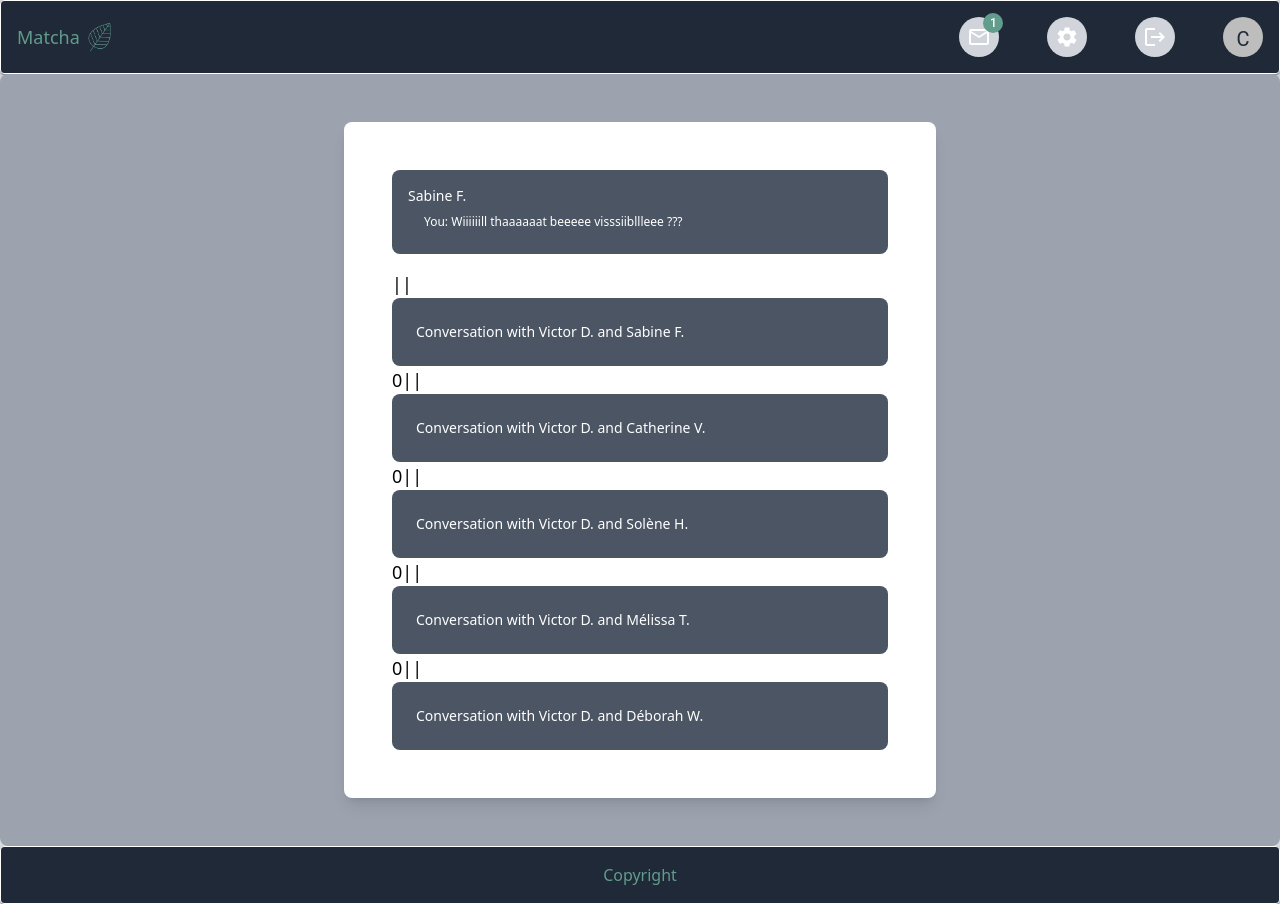
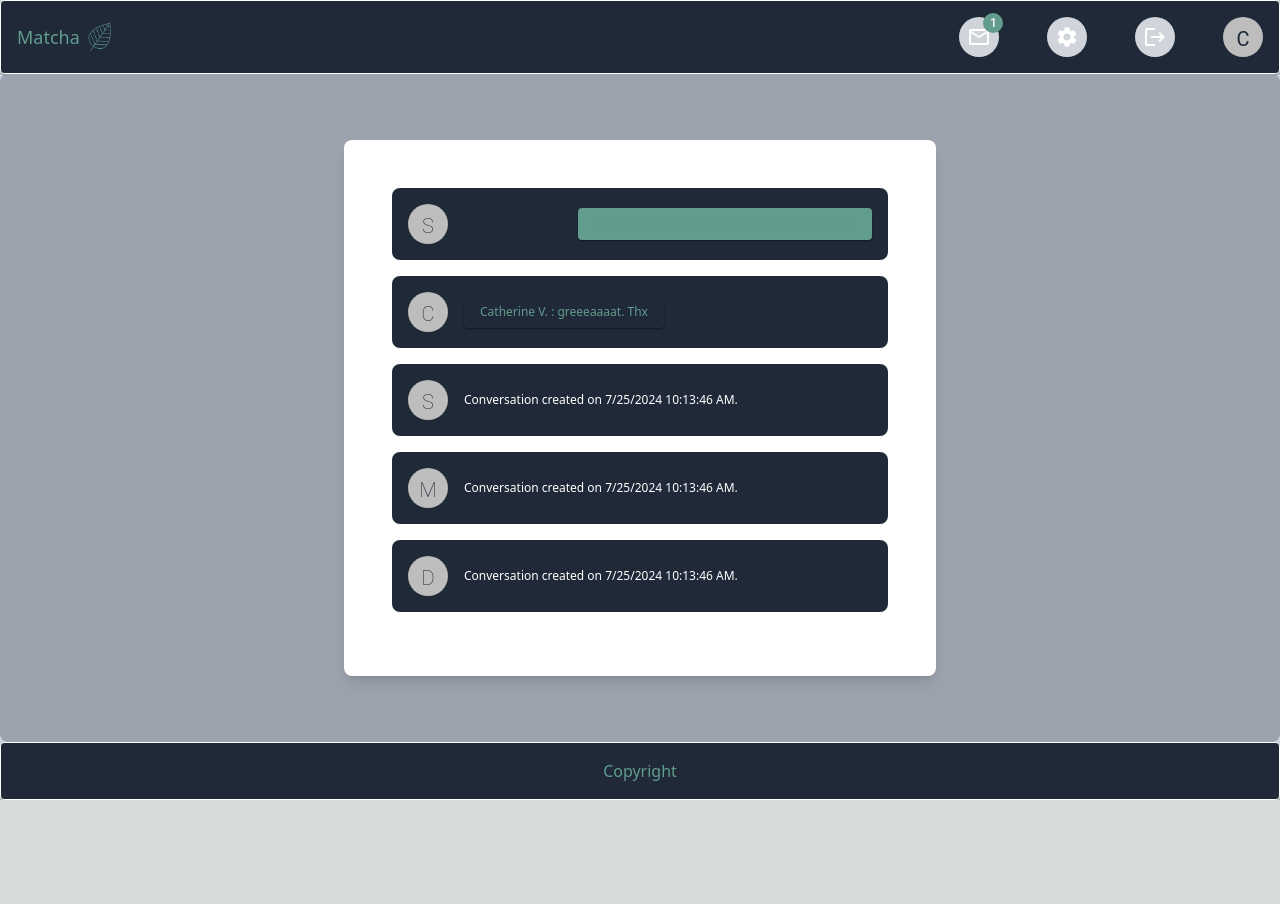
Before and after one commit to claire-d-b/Matcha_front_local, a Next.js app: page /chat in a window 1280 px wide. After the commit the page ends 800 px from the top, so only its background shows below. Built offline with nearby package versions, Linux system fonts and the light colour scheme.

Commit message:
implementation of conversations' list

```diff
--- a/src/app/chat/page.tsx
+++ b/src/app/chat/page.tsx
@@ -9,13 +9,14 @@ import LeafImage from '../../../public/images/leaf.png'
 import theme from '../theme'
 import CheckCircleOutlineIcon from '@mui/icons-material/CheckCircleOutline';
 import CheckCircleIcon from '@mui/icons-material/CheckCircle';
+import Avatar from '@mui/material/Avatar';
 
 
 
 const conversations = [ {
     'currentUser': 'Victor D.',
     'otherUser': 'Sabine F.',
-    'createdAt': new Date().toLocaleDateString() + new Date().toLocaleTimeString(),
+    'createdAt': new Date().toLocaleDateString() + ' ' + new Date().toLocaleTimeString(),
     'messages': [
         { 'author': 'Victor D.', 'content': 'greeeaaaat. Thx', 'mine': true, 'date': new Date().toLocaleDateString(), 'time': new Date().toLocaleTimeString(), 'received': true },
         { 'author': 'Luc V.', 'content': 'Fine and you ?', 'mine': false, 'date': new Date().toLocaleDateString(), 'time': new Date().toLocaleTimeString(), 'received': true },
@@ -25,25 +26,27 @@ const conversations = [ {
 {
     'currentUser': 'Victor D.',
     'otherUser': 'Catherine V.',
-    'createdAt': new Date().toLocaleDateString() + new Date().toLocaleTimeString(),
-    'messages': []
+    'createdAt': new Date().toLocaleDateString() + ' ' + new Date().toLocaleTimeString(),
+    'messages': [
+        { 'author': 'Catherine V.', 'content': 'greeeaaaat. Thx', 'mine': false, 'date': new Date().toLocaleDateString(), 'time': new Date().toLocaleTimeString(), 'received': true },
+    ]
 },
 {
     'currentUser': 'Victor D.',
     'otherUser': 'Solène H.',
-    'createdAt': new Date().toLocaleDateString() + new Date().toLocaleTimeString(),
+    'createdAt': new Date().toLocaleDateString() + ' ' + new Date().toLocaleTimeString(),
     'messages': []
 },
 {
     'currentUser': 'Victor D.',
     'otherUser': 'Mélissa T.',
-    'createdAt': new Date().toLocaleDateString() + new Date().toLocaleTimeString(),
+    'createdAt': new Date().toLocaleDateString() + ' ' + new Date().toLocaleTimeString(),
     'messages': []
 },
 {
     'currentUser': 'Victor D.',
     'otherUser': 'Déborah W.',
-    'createdAt': new Date().toLocaleDateString() + new Date().toLocaleTimeString(),
+    'createdAt': new Date().toLocaleDateString() + ' ' + new Date().toLocaleTimeString(),
     'messages': []
 },
 ]
@@ -60,26 +63,33 @@ const _ = () => {
                 <Image className="w-6 md:w-10 h-auto" src={LeafImage} alt="leaf" />
                 <Cnav className="self-end flex w-full justify-end items-center gap-2 md:gap-12 text-xs md:text-base" />
             </Paper>
-            <div className="rounded-lg p-12 flex flex-col justify-center items-center text-lg font-thin bg-gray-400">
+            <div className="h-full rounded-lg p-12 flex flex-col justify-center items-center text-lg font-thin bg-gray-400">
                 <div className="md:w-1/2 self-center bg-white rounded-lg p-12 shadow-lg overflow-scroll">
                 { conversations.length && conversations.map((c, i) =>
                     <div key={`conversation_${i}`}>
                         { c.messages.length &&
-                            <div className="flex flex-col gap-1 mb-8 md:mb-4 text-sm text-white justify-center items-center bg-gray-600 rounded-lg p-4">
+                            <div className="flex gap-1 mb-8 md:mb-4 text-sm justify-center items-center bg-gray-800 rounded-lg p-4">
 
-                                <div key={`message_${i}`} className="flex flex-col w-full justify-center items-center gap-2">
+                                <div key={`message_${i}`} className="flex w-full justify-center items-center gap-2">
                                     { c.currentUser === c.messages[c.messages.length - 1].author &&
-                                        <div className="self-start">{ c.otherUser }
-                                            <div className='py-1 px-2 md:px-4 md:py-2 self-end rounded-lg font-thin text-xs'>You: { c.messages[c.messages.length - 1].content }</div>
-                                            </div>
-                                        || <div className="self-start">{ c.otherUser }
-                                            <div className='py-1 px-2 md:px-4 md:py-2 self-start rounded-lg font-thin text-xs'>{ c.otherUser } { c.messages[c.messages.length - 1].author } { c.messages[c.messages.length - 1].content }</div>
+                                        <div className="w-full flex gap-4 justify-between items-center">
+                                            <Avatar className="text-xs md:text-xl md:pt-1">{ c.otherUser[0].toUpperCase() }</Avatar>
+                                            <Paper sx={{ backgroundColor: '#629c8d' }} className="py-1 px-2 md:px-4 md:py-2 rounded-lg text-xs text-white font-normal bg-opacity-50">You : { c.messages[c.messages.length - 1].content }</Paper>
+                                        </div>
+                                        || <div className="w-full flex justify-start items-center gap-4">
+                                            <Avatar className=" text-xs md:text-xl md:pt-1">{ c.otherUser[0].toUpperCase() }</Avatar>
+                                            <Paper className='py-1 px-2 md:px-4 md:py-2 rounded-lg text-xs text-white font-normal bg-gray-400 bg-opacity-50'>{ c.otherUser } : { c.messages[c.messages.length - 1].content }</Paper>
                                         </div>
                                     }
                                 </div>
-                            </div> }
+                            </div>
                         ||
-                        <div className="w-full text-white text-sm bg-gray-600 p-6 rounded-lg">Conversation with {c.currentUser} and { c.otherUser }</div>
+                        <div className="flex gap-1 mb-8 md:mb-4 text-sm justify-center items-center bg-gray-800 rounded-lg p-4">
+                            <div className="flex w-full justify-start items-center">
+                                <Avatar className="flex self-start justify-center items-center text-xs md:text-xl md:pt-1">{ c.otherUser[0].toUpperCase() }</Avatar>
+                                <div className="py-1 px-2 md:px-4 md:py-2 text-xs text-white font-thin">Conversation created on { c.createdAt }.</div>
+                            </div>
+                        </div> }
                     </div>
                 )}
                 </div>
```
